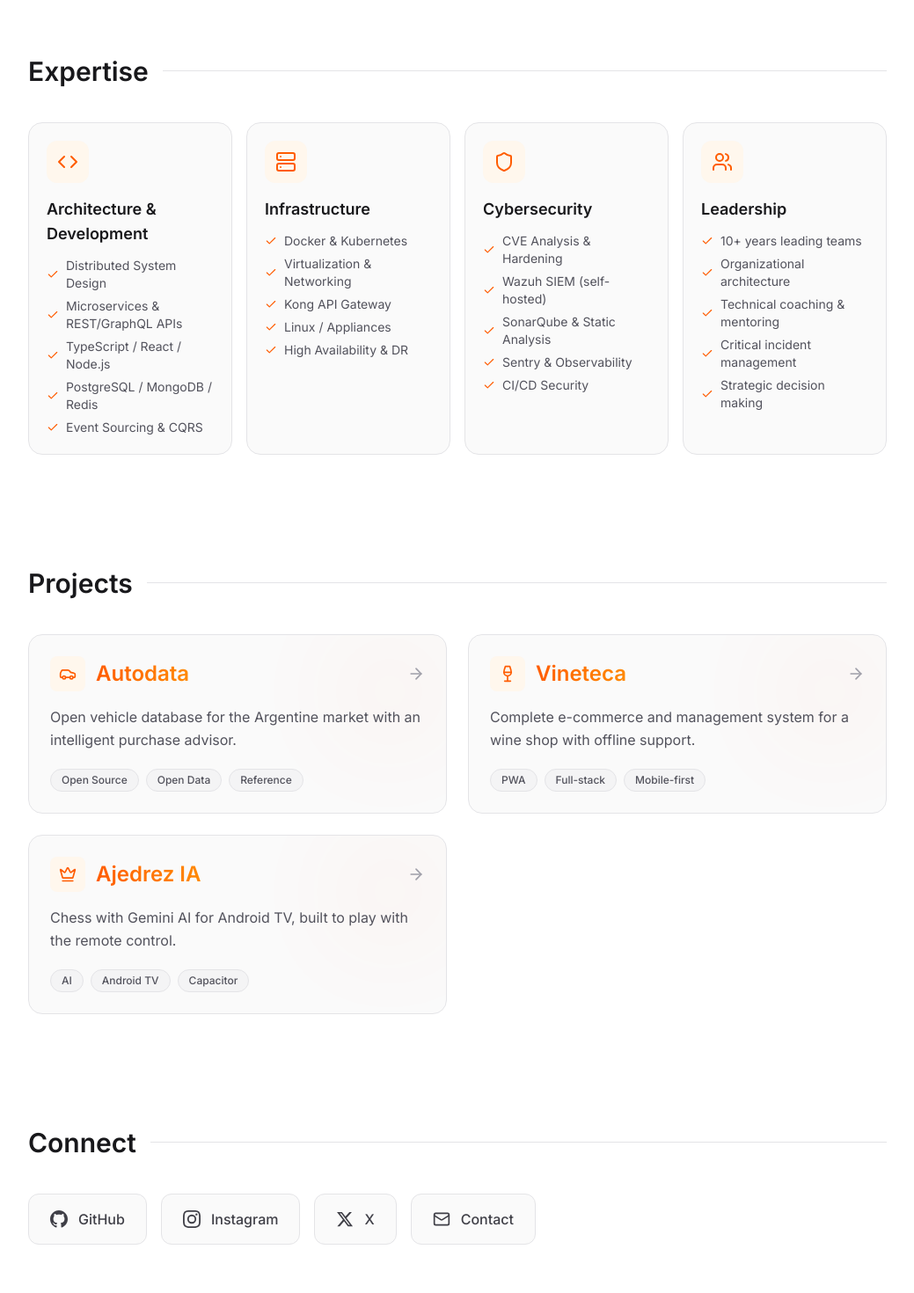
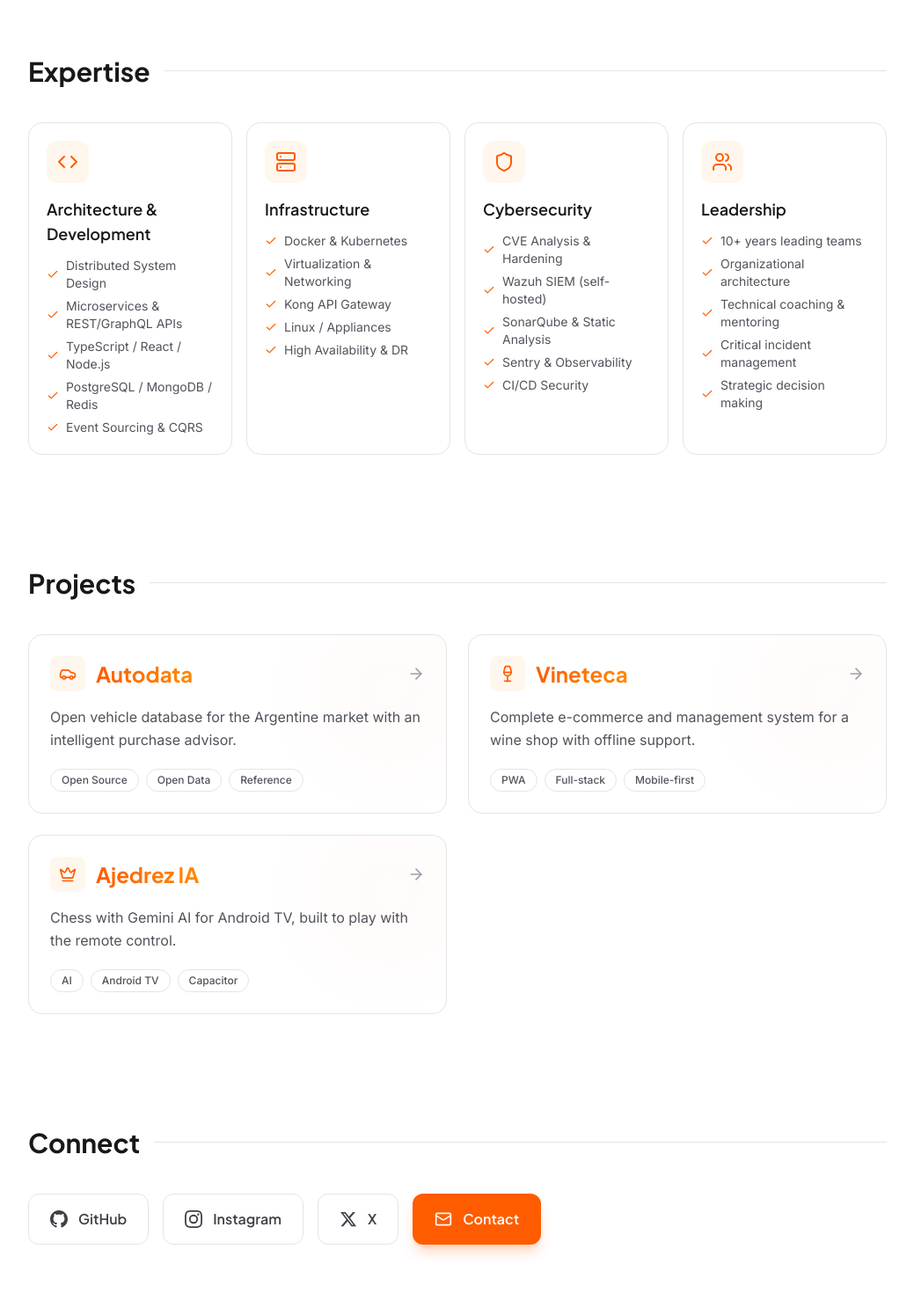
Before and after one commit to ptavasci/portfolio, a React (Vite) app: page / in a window 1280 px wide. Shown: the part 760-2230 px from the top of the page at 88% size, without its empty margins (120-1159 px from the left). Built offline with nearby package versions, Linux system fonts and the light colour scheme.

Commit message:
feat(pages): upgrade home page with glassmorphism, tilt cards and scroll reveal

```diff
--- a/src/pages/HomePage.tsx
+++ b/src/pages/HomePage.tsx
@@ -5,6 +5,8 @@ import { useApp } from "../contexts/AppContext";
 import { translations } from "../i18n";
 import { skillKeys, skillIcons, projectsMeta, socialLinks } from "../data";
 import { openContact } from "../utils/contact";
+import ScrollReveal from "@/components/ScrollReveal";
+import TiltCard from "@/components/TiltCard";
 
 export default function HomePage() {
   const { lang } = useApp();
@@ -43,7 +45,7 @@ export default function HomePage() {
         </div>
 
         <h1
-          className="text-4xl md:text-6xl lg:text-7xl font-bold mb-6 tracking-tight animate-fade-in-up opacity-0"
+          className="text-4xl md:text-6xl lg:text-7xl font-bold font-display mb-6 tracking-tight animate-fade-in-up opacity-0"
           style={{ animationDelay: "100ms" }}
         >
           <span className="text-zinc-900 dark:text-white">{t.heroLine1}</span>
@@ -65,20 +67,20 @@ export default function HomePage() {
           className="flex flex-wrap justify-center gap-3 animate-fade-in-up opacity-0"
           style={{ animationDelay: "300ms" }}
         >
-          <span className="px-4 py-2 rounded-lg bg-zinc-100 dark:bg-surface-dark text-zinc-700 dark:text-zinc-300 text-sm font-medium border border-zinc-200 dark:border-border-dark">
+          <span className="px-4 py-2 rounded-lg bg-white/50 backdrop-blur-sm dark:bg-surface-dark/50 text-zinc-700 dark:text-zinc-300 text-sm font-medium border border-zinc-200 dark:border-border-dark">
             {t.tagArch}
           </span>
-          <span className="px-4 py-2 rounded-lg bg-zinc-100 dark:bg-surface-dark text-zinc-700 dark:text-zinc-300 text-sm font-medium border border-zinc-200 dark:border-border-dark">
+          <span className="px-4 py-2 rounded-lg bg-white/50 backdrop-blur-sm dark:bg-surface-dark/50 text-zinc-700 dark:text-zinc-300 text-sm font-medium border border-zinc-200 dark:border-border-dark">
             {t.tagDevOps}
           </span>
-          <span className="flex items-center gap-2 px-4 py-2 rounded-lg bg-zinc-100 dark:bg-surface-dark text-zinc-700 dark:text-zinc-300 text-sm font-medium border border-zinc-200 dark:border-border-dark">
+          <span className="flex items-center gap-2 px-4 py-2 rounded-lg bg-white/50 backdrop-blur-sm dark:bg-surface-dark/50 text-zinc-700 dark:text-zinc-300 text-sm font-medium border border-zinc-200 dark:border-border-dark">
             <Shield className="w-3.5 h-3.5 text-zinc-400" />
             {t.tagSecurity}
           </span>
-          <span className="px-4 py-2 rounded-lg bg-zinc-100 dark:bg-surface-dark text-zinc-700 dark:text-zinc-300 text-sm font-medium border border-zinc-200 dark:border-border-dark">
+          <span className="px-4 py-2 rounded-lg bg-white/50 backdrop-blur-sm dark:bg-surface-dark/50 text-zinc-700 dark:text-zinc-300 text-sm font-medium border border-zinc-200 dark:border-border-dark">
             {t.tagLead}
           </span>
-          <span className="flex items-center gap-2 px-4 py-2 rounded-lg bg-zinc-100 dark:bg-surface-dark text-zinc-700 dark:text-zinc-300 text-sm font-medium border border-zinc-200 dark:border-border-dark">
+          <span className="flex items-center gap-2 px-4 py-2 rounded-lg bg-white/50 backdrop-blur-sm dark:bg-surface-dark/50 text-zinc-700 dark:text-zinc-300 text-sm font-medium border border-zinc-200 dark:border-border-dark">
             <MapPin className="w-3.5 h-3.5 text-zinc-400" />
             {t.tagLocation}
           </span>
@@ -87,26 +89,28 @@ export default function HomePage() {
 
       {/* ── Skills ────────────────────────────────────────────────────── */}
       <section className="py-16">
+        <ScrollReveal>
           <div className="flex items-center gap-4 mb-10">
-          <h2 className="text-2xl md:text-3xl font-bold text-zinc-900 dark:text-white">
+            <h2 className="text-2xl md:text-3xl font-bold font-display text-zinc-900 dark:text-white">
               {t.sectionSkills}
             </h2>
             <div className="flex-1 h-px bg-zinc-200 dark:bg-border-dark"></div>
           </div>
+        </ScrollReveal>
 
         <ul role="list" className="grid sm:grid-cols-2 lg:grid-cols-4 gap-4">
-          {skillKeys.map((key) => {
+          {skillKeys.map((key, index) => {
             const Icon = (skillIcons as any)[key];
             const skill = t.skills[key];
             return (
-              <li
-                key={key}
-                className="group p-5 rounded-2xl bg-zinc-50 dark:bg-surface-dark/50 border border-zinc-200 dark:border-border-dark hover:border-brand-primary/50 dark:hover:border-brand-primary/50 transition-all duration-300 hover:bg-white dark:hover:bg-surface-dark-hover hover:shadow-xl hover:shadow-brand-primary/5"
-              >
+              <ScrollReveal key={key} delay={index * 100}>
+                <TiltCard className="h-full">
+                  <div className="group h-full p-5 rounded-2xl bg-white/60 dark:bg-surface-dark/50 backdrop-blur-xl border border-zinc-200 dark:border-border-dark hover:border-brand-primary/50 dark:hover:border-brand-primary/50 transition-all duration-300 hover:bg-white/80 dark:hover:bg-surface-dark-hover/80 hover:shadow-xl hover:shadow-brand-primary/10 relative overflow-hidden">
+                    <div className="absolute inset-0 bg-gradient-to-br from-brand-primary/0 to-brand-primary/0 group-hover:from-brand-primary/5 group-hover:to-transparent transition-all duration-500 pointer-events-none rounded-2xl"></div>
                     <div className="w-12 h-12 rounded-xl bg-orange-50 dark:bg-brand-primary/10 flex items-center justify-center mb-4 group-hover:scale-110 transition-transform duration-300 text-brand-primary">
                       <Icon className="w-6 h-6" />
                     </div>
-                <h3 className="text-lg font-semibold text-zinc-900 dark:text-white mb-3">
+                    <h3 className="text-lg font-semibold font-display text-zinc-900 dark:text-white mb-3">
                       {skill.title}
                     </h3>
                     <ul className="space-y-1.5">
@@ -120,7 +124,9 @@ export default function HomePage() {
                         </li>
                       ))}
                     </ul>
-              </li>
+                  </div>
+                </TiltCard>
+              </ScrollReveal>
             );
           })}
         </ul>
@@ -128,22 +134,26 @@ export default function HomePage() {
 
       {/* ── Projects ──────────────────────────────────────────────────── */}
       <section className="py-16">
+        <ScrollReveal>
           <div className="flex items-center gap-4 mb-10">
-          <h2 className="text-2xl md:text-3xl font-bold text-zinc-900 dark:text-white">
+            <h2 className="text-2xl md:text-3xl font-bold font-display text-zinc-900 dark:text-white">
               {t.sectionProjects}
             </h2>
             <div className="flex-1 h-px bg-zinc-200 dark:bg-border-dark"></div>
           </div>
+        </ScrollReveal>
 
         <ul role="list" className="grid md:grid-cols-2 gap-6">
-          {projectsMeta.map((project) => (
-            <li key={project.name}>
+          {projectsMeta.map((project, index) => (
+            <ScrollReveal key={project.name} delay={index * 150}>
+              <TiltCard className="h-full">
                 <Link
                   to={`/project/${project.key}`}
                   viewTransition
-                className="block h-full group relative overflow-hidden rounded-2xl bg-zinc-50 dark:bg-surface-dark border border-zinc-200 dark:border-border-dark p-6 transition-all duration-300 hover:shadow-2xl hover:shadow-brand-primary/10 dark:hover:shadow-brand-primary/10 hover:-translate-y-1.5 active:scale-[0.98] outline-none focus-visible:ring-2 focus-visible:ring-brand-primary"
+                  className="block h-full group relative overflow-hidden rounded-2xl bg-white/60 dark:bg-surface-dark/50 backdrop-blur-xl border border-zinc-200 dark:border-border-dark p-6 transition-all duration-300 hover:shadow-2xl hover:shadow-brand-primary/10 dark:hover:shadow-brand-primary/10 hover:border-brand-primary/30 outline-none focus-visible:ring-2 focus-visible:ring-brand-primary"
                 >
                   <div className="absolute top-0 right-0 w-32 h-32 bg-brand-primary opacity-5 rounded-full blur-3xl group-hover:opacity-10 transition-opacity"></div>
+                  <div className="absolute inset-0 bg-gradient-to-br from-brand-primary/0 to-brand-primary/0 group-hover:from-brand-primary/5 group-hover:to-transparent transition-all duration-500 pointer-events-none"></div>
 
                   <div className="relative">
                     <div className="flex items-center justify-between mb-4">
@@ -151,7 +161,7 @@ export default function HomePage() {
                         <div className="w-10 h-10 rounded-lg bg-orange-50 dark:bg-brand-primary/10 flex items-center justify-center text-brand-primary group-hover:scale-110 transition-transform duration-300">
                           <project.icon className="w-5 h-5" />
                         </div>
-                      <h3 className="text-2xl font-bold bg-gradient-to-r from-brand-primary to-orange-400 bg-clip-text text-transparent">
+                        <h3 className="text-2xl font-bold font-display bg-gradient-to-r from-brand-primary to-orange-400 bg-clip-text text-transparent">
                           {project.name}
                         </h3>
                       </div>
@@ -166,7 +176,7 @@ export default function HomePage() {
                       {project.tags.map((tag) => (
                         <span
                           key={tag}
-                        className="px-3 py-1 rounded-full bg-zinc-100 dark:bg-surface-dark-hover text-zinc-600 dark:text-zinc-300 text-xs font-medium border border-zinc-200 dark:border-border-dark"
+                          className="px-3 py-1 rounded-full bg-white/80 dark:bg-surface-dark-hover/80 backdrop-blur-sm text-zinc-600 dark:text-zinc-300 text-xs font-medium border border-zinc-200 dark:border-border-dark"
                         >
                           {tag}
                         </span>
@@ -174,40 +184,46 @@ export default function HomePage() {
                     </div>
                   </div>
                 </Link>
-            </li>
+              </TiltCard>
+            </ScrollReveal>
           ))}
         </ul>
       </section>
 
       {/* ── Connect ───────────────────────────────────────────────────── */}
       <section className="py-16">
+        <ScrollReveal>
           <div className="flex items-center gap-4 mb-10">
-          <h2 className="text-2xl md:text-3xl font-bold text-zinc-900 dark:text-white">
+            <h2 className="text-2xl md:text-3xl font-bold font-display text-zinc-900 dark:text-white">
               {t.sectionConnect}
             </h2>
             <div className="flex-1 h-px bg-zinc-200 dark:bg-border-dark"></div>
           </div>
+        </ScrollReveal>
 
         <div className="flex flex-wrap gap-4">
-          {socialLinks.map((link) => (
+          {socialLinks.map((link, index) => (
+            <ScrollReveal key={link.name} delay={index * 100}>
               <a
-              key={link.name}
                 href={link.url}
                 target="_blank"
                 rel="noopener noreferrer"
-              className="group flex items-center gap-3 px-6 py-4 rounded-xl bg-zinc-50 dark:bg-surface-dark border border-zinc-200 dark:border-border-dark text-zinc-700 dark:text-zinc-300 transition-all duration-300 hover:bg-orange-50 dark:hover:bg-brand-primary/10 hover:border-brand-primary/50 dark:hover:border-brand-primary/50 hover:text-brand-primary hover:shadow-lg hover:shadow-brand-primary/5 active:scale-95"
+                className="group flex items-center gap-3 px-6 py-4 rounded-xl bg-white/60 dark:bg-surface-dark/50 backdrop-blur-xl border border-zinc-200 dark:border-border-dark text-zinc-700 dark:text-zinc-300 transition-all duration-300 hover:bg-orange-50/80 dark:hover:bg-brand-primary/10 hover:border-brand-primary/50 dark:hover:border-brand-primary/50 hover:text-brand-primary hover:shadow-lg hover:shadow-brand-primary/5 active:scale-95"
               >
                 <link.icon className="w-5 h-5 transition-transform duration-300 group-hover:-translate-y-1 group-hover:scale-110" />
-              <span className="font-medium">{link.name}</span>
+                <span className="font-medium font-display">{link.name}</span>
               </a>
+            </ScrollReveal>
           ))}
+          <ScrollReveal delay={socialLinks.length * 100}>
             <button
               onClick={openContact}
-            className="group flex items-center gap-3 px-6 py-4 rounded-xl bg-zinc-50 dark:bg-surface-dark border border-zinc-200 dark:border-border-dark text-zinc-700 dark:text-zinc-300 transition-all duration-300 hover:bg-orange-50 dark:hover:bg-brand-primary/10 hover:border-brand-primary/50 dark:hover:border-brand-primary/50 hover:text-brand-primary hover:shadow-lg hover:shadow-brand-primary/5 cursor-pointer active:scale-95"
+              className="group flex items-center gap-3 px-6 py-4 rounded-xl bg-brand-primary text-white border border-transparent shadow-lg shadow-brand-primary/25 transition-all duration-300 hover:bg-brand-hover hover:shadow-xl hover:shadow-brand-primary/40 cursor-pointer active:scale-95"
             >
               <Mail className="w-5 h-5 transition-transform duration-300 group-hover:-translate-y-1 group-hover:scale-110" />
-            <span className="font-medium">{t.contactMe}</span>
+              <span className="font-medium font-display">{t.contactMe}</span>
             </button>
+          </ScrollReveal>
         </div>
       </section>
     </div>
```
Lines whose indentation alone changed are shown as unchanged.
